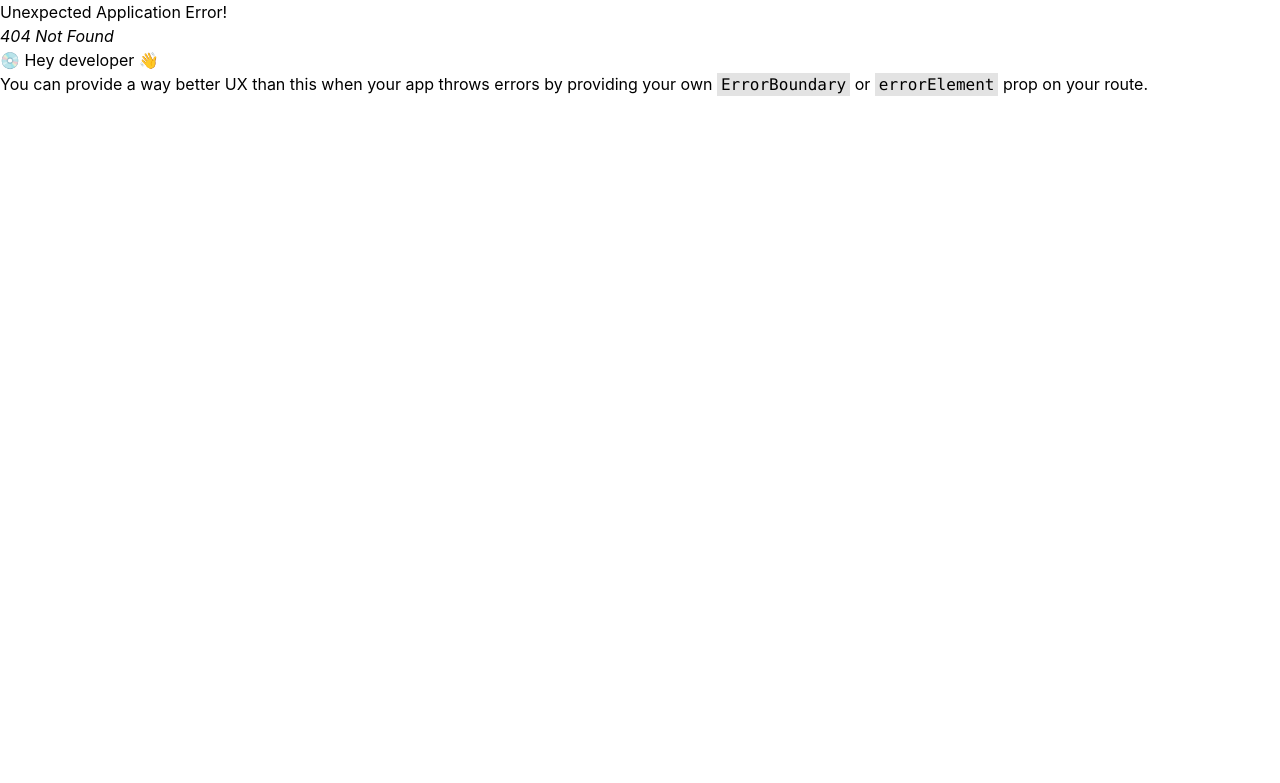
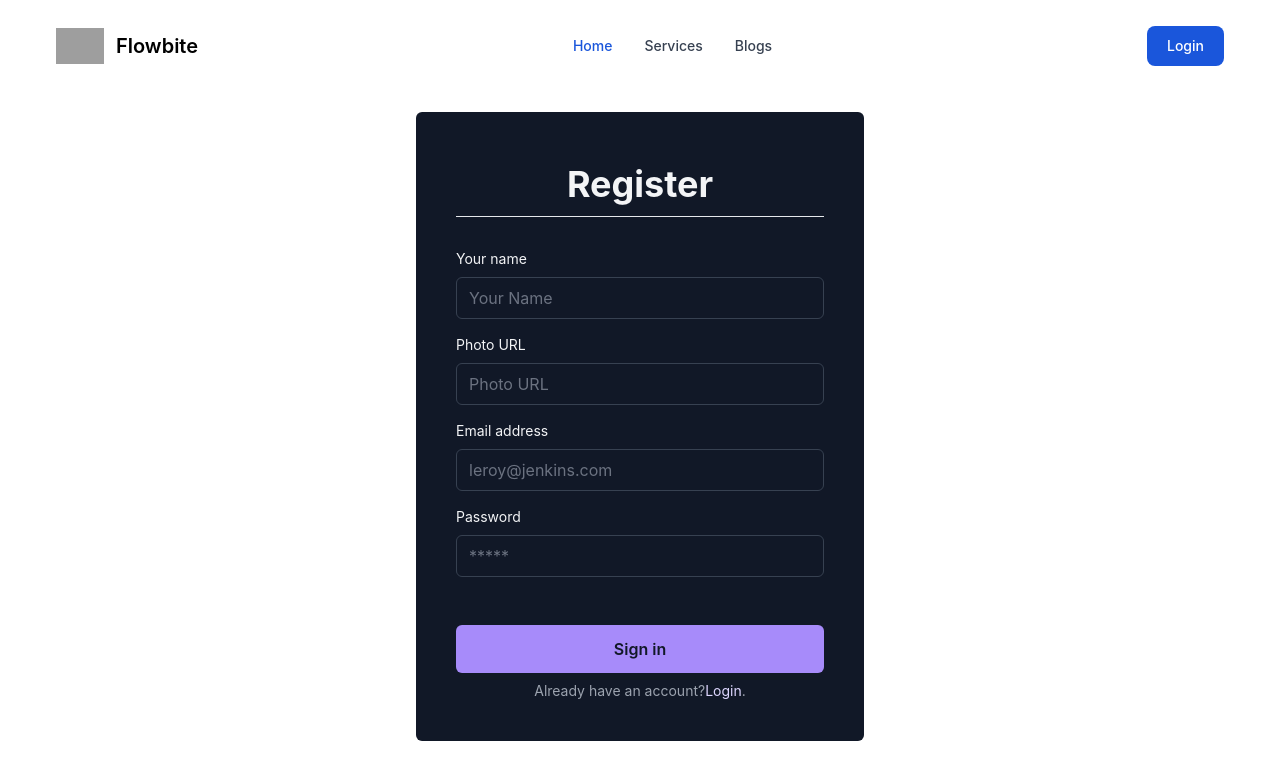
Before and after one commit to tarekrahman916/service-review-client, a React (Create React App) app: page /register in a window 1280 px wide. Before the commit this address had no page. Shown: the top 783 px of the page. Built offline with nearby package versions, Linux system fonts and the light colour scheme; grey boxes are pictures that could not be loaded.

Commit message:
added login page

```diff
--- /dev/null
+++ b/src/Pages/Login/Login.jsx
@@ -0,0 +1,88 @@
+import React from "react";
+import { Link } from "react-router-dom";
+
+const Login = () => {
+  return (
+    <div>
+      <div className="w-full max-w-md p-4 rounded-md shadow sm:p-8 bg-gray-900 text-gray-100 mx-auto my-5">
+        <h2 className="mb-3 text-3xl font-semibold text-center">
+          Login to your account
+        </h2>
+        <p className="text-sm text-center text-gray-200">
+          Dont have account?
+          <Link
+            to="/register"
+            rel="noopener noreferrer"
+            className="focus:underline hover:underline"
+          >
+            Sign up here
+          </Link>
+        </p>
+        <div className="my-6 space-y-4">
+          <button
+            aria-label="Login with Google"
+            type="button"
+            className="flex items-center justify-center w-full p-4 space-x-4 border rounded-md focus:ring-2 focus:ring-offset-1 border-gray-400 focus:ring-violet-400"
+          >
+            <svg
+              xmlns="http://www.w3.org/2000/svg"
+              viewBox="0 0 32 32"
+              className="w-5 h-5 fill-current"
+            >
+              <path d="M16.318 13.714v5.484h9.078c-0.37 2.354-2.745 6.901-9.078 6.901-5.458 0-9.917-4.521-9.917-10.099s4.458-10.099 9.917-10.099c3.109 0 5.193 1.318 6.38 2.464l4.339-4.182c-2.786-2.599-6.396-4.182-10.719-4.182-8.844 0-16 7.151-16 16s7.156 16 16 16c9.234 0 15.365-6.49 15.365-15.635 0-1.052-0.115-1.854-0.255-2.651z"></path>
+            </svg>
+            <p>Login with Google</p>
+          </button>
+        </div>
+        <div className="flex items-center w-full my-4">
+          <hr className="w-full text-gray-400" />
+          <p className="px-3 text-gray-400">OR</p>
+          <hr className="w-full text-gray-400" />
+        </div>
+        <form
+          novalidate=""
+          action=""
+          className="space-y-8 ng-untouched ng-pristine ng-valid"
+        >
+          <div className="space-y-4">
+            <div className="space-y-2">
+              <label for="email" className="block text-sm">
+                Email address
+              </label>
+              <input
+                type="email"
+                name="email"
+                id="email"
+                placeholder="leroy@jenkins.com"
+                className="w-full px-3 py-2 border rounded-md border-gray-700 bg-gray-900 text-gray-100 focus:border-violet-400"
+                data-temp-mail-org="2"
+              />
+            </div>
+            <div className="space-y-2">
+              <div className="flex justify-between">
+                <label for="password" className="text-sm">
+                  Password
+                </label>
+              </div>
+              <input
+                type="password"
+                name="password"
+                id="password"
+                placeholder="*****"
+                className="w-full px-3 py-2 border rounded-md border-gray-700 bg-gray-900 text-gray-100 focus:border-violet-400"
+              />
+            </div>
+          </div>
+          <button
+            type="button"
+            className="w-full px-8 py-3 font-semibold rounded-md bg-violet-400 text-gray-900"
+          >
+            Sign in
+          </button>
+        </form>
+      </div>
+    </div>
+  );
+};
+
+export default Login;
--- /dev/null
+++ b/src/Pages/MyReviews/MyReviews.jsx
@@ -0,0 +1,11 @@
+import React from "react";
+
+const MyReviews = () => {
+  return (
+    <div>
+      <h2>My Reviews</h2>
+    </div>
+  );
+};
+
+export default MyReviews;
--- /dev/null
+++ b/src/Pages/Register/Register.jsx
@@ -0,0 +1,95 @@
+import React from "react";
+import { Link } from "react-router-dom";
+
+const Register = () => {
+  return (
+    <div>
+      <div className="flex flex-col max-w-md p-6 rounded-md sm:p-10 bg-gray-900 text-gray-100 mx-auto my-5">
+        <div className="mb-8 text-center">
+          <h1 className="my-3 text-4xl font-bold">Register</h1>
+          <hr className="w-full text-gray-400" />
+        </div>
+        <form
+          novalidate=""
+          action=""
+          className="space-y-12 ng-untouched ng-pristine ng-valid"
+        >
+          <div className="space-y-4">
+            <div>
+              <label for="email" className="block mb-2 text-sm">
+                Your name
+              </label>
+              <input
+                type="text"
+                name="name"
+                id="name"
+                placeholder="Your Name"
+                className="w-full px-3 py-2 border rounded-md border-gray-700 bg-gray-900 text-gray-100"
+                data-temp-mail-org="0"
+              />
+            </div>
+            <div>
+              <label for="email" className="block mb-2 text-sm">
+                Photo URL
+              </label>
+              <input
+                type="text"
+                name="photoURL"
+                id="photoURL"
+                placeholder="Photo URL"
+                className="w-full px-3 py-2 border rounded-md border-gray-700 bg-gray-900 text-gray-100"
+                data-temp-mail-org="0"
+              />
+            </div>
+            <div>
+              <label for="email" className="block mb-2 text-sm">
+                Email address
+              </label>
+              <input
+                type="email"
+                name="email"
+                id="email"
+                placeholder="leroy@jenkins.com"
+                className="w-full px-3 py-2 border rounded-md border-gray-700 bg-gray-900 text-gray-100"
+                data-temp-mail-org="0"
+              />
+            </div>
+            <div>
+              <div className="flex justify-between mb-2">
+                <label for="password" className="text-sm">
+                  Password
+                </label>
+              </div>
+              <input
+                type="password"
+                name="password"
+                id="password"
+                placeholder="*****"
+                className="w-full px-3 py-2 border rounded-md border-gray-700 bg-gray-900 text-gray-100"
+              />
+            </div>
+          </div>
+          <div className="space-y-2">
+            <div>
+              <button
+                type="button"
+                className="w-full px-8 py-3 font-semibold rounded-md bg-violet-400 text-gray-900"
+              >
+                Sign in
+              </button>
+            </div>
+            <p className="px-6 text-sm text-center text-gray-400">
+              Already have an account?
+              <Link to="/login" className="hover:underline text-violet-200">
+                Login
+              </Link>
+              .
+            </p>
+          </div>
+        </form>
+      </div>
+    </div>
+  );
+};
+
+export default Register;
--- a/src/Pages/Shared/Header/Header.jsx
+++ b/src/Pages/Shared/Header/Header.jsx
@@ -16,12 +16,14 @@
           </span>
         </Link>
         <div class="flex md:order-2">
-          <button
-            type="button"
-            class="text-white bg-blue-700 hover:bg-blue-800 focus:ring-4 focus:outline-none focus:ring-blue-300 font-medium rounded-lg text-sm px-5 py-2.5 text-center mr-3 md:mr-0 dark:bg-blue-600 dark:hover:bg-blue-700 dark:focus:ring-blue-800"
-          >
-            Get started
-          </button>
+          <Link to="/login">
+            <button
+              type="button"
+              class="text-white bg-blue-700 hover:bg-blue-800 focus:ring-4 focus:outline-none focus:ring-blue-300 font-medium rounded-lg text-sm px-5 py-2.5 text-center mr-3 md:mr-0 dark:bg-blue-600 dark:hover:bg-blue-700 dark:focus:ring-blue-800"
+            >
+              Login
+            </button>
+          </Link>
           <button
             data-collapse-toggle="navbar-cta"
             type="button"
```
Also changed, not shown: src/Router/Routes/Routes.js (+10 -0 lines).
